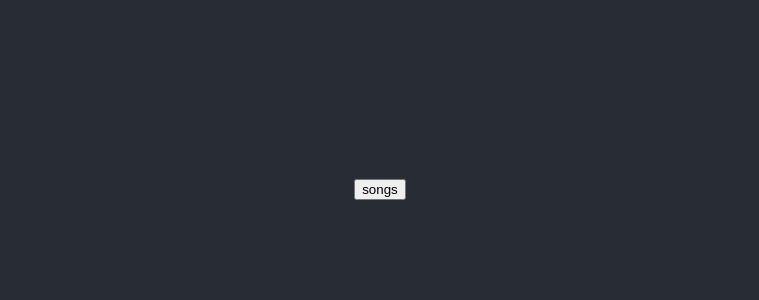
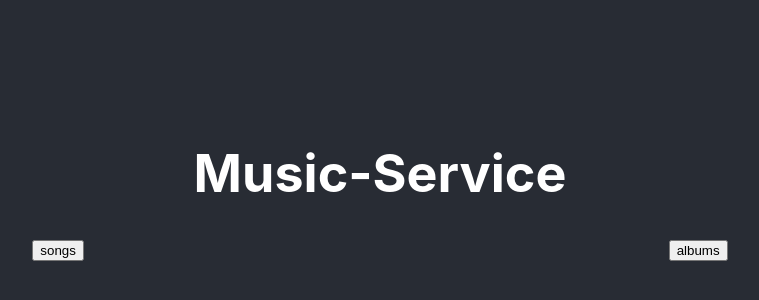
Before and after one commit to zilbers/music-service, a React (Create React App) app in the folder client/: page / in a window 1280 px wide. Shown: the part 216-516 px from the top of the page, without its empty margins (260-1019 px from the left). Built offline with nearby package versions, Linux system fonts and the light colour scheme.

Commit message:
Building client

```diff
--- a/client/src/App.css
+++ b/client/src/App.css
@@ -36,3 +36,9 @@
     transform: rotate(360deg);
   }
 }
+
+.showCase{
+  display: flex;
+  justify-content: space-around;
+  width: 100%;
+}
--- a/client/src/App.js
+++ b/client/src/App.js
@@ -1,13 +1,18 @@
-import React, { useState } from 'react';
-import Songs from './components/Songs'
-import './App.css';
-import { get, deleteById, update, create } from './modules/axios-module';
+import React, { useState } from "react";
+import Songs from "./components/Songs";
+import Albums from "./components/Albums";
+import "./App.css";
+import { get, deleteById, update, create } from "./modules/axios-module";
 
 function App() {
   return (
-    <div className='App'>
-      <header className='App-header'>
-        <Songs get={get} deleteById={deleteById}/>
+    <div className="App">
+      <header className="App-header">
+        <h1>Music-Service</h1>
+        <div className="showCase">
+          <Songs get={get} deleteById={deleteById} />
+          <Albums type="albums" get={get} deleteById={deleteById} />
+        </div>
       </header>
     </div>
   );
--- /dev/null
+++ b/client/src/components/Albums.js
@@ -0,0 +1,44 @@
+import React, { useState } from "react";
+import "./css/Table.css";
+
+function Albums(props) {
+  const [data, setData] = useState();
+
+  async function getAll() {
+    await props
+      .get(`lists/${props.type}`)
+      .then((data) => setData(data.data))
+      .catch((err) => console.log(err));
+  }
+
+  async function deleteById(album_id) {
+    if (window.confirm(`Delete the ${props.type}?`)) {
+      await props
+        .deleteById(`${props.type}/${album_id}`)
+        .then((res) => {
+          getAll();
+          alert(res.data);
+        })
+        .catch((err) => console.log(err));
+    }
+  }
+
+  return (
+    <div className="mainWrapper">
+      {!data && <button onClick={getAll}>albums</button>}
+      {data && (
+        <div className="display">
+          <button className="type" onClick={() => setData()}>albums</button>
+          {data.map((data) => (
+            <div className="row" key={data.album_id}>
+              <span>{data.name}</span>
+              <button onClick={() => deleteById(data.album_id)}>Delete</button>
+            </div>
+          ))}
+        </div>
+      )}
+    </div>
+  );
+}
+
+export default Albums;
--- a/client/src/components/Songs.js
+++ b/client/src/components/Songs.js
@@ -12,6 +12,7 @@ function Songs(props) {
   }
 
   async function deleteSong(song_id) {
+    if (window.confirm("Delete the song?")) {
       await props
         .deleteById(`songs/${song_id}`)
         .then((res) => {
@@ -20,17 +21,18 @@ function Songs(props) {
         })
         .catch((err) => console.log(err));
     }
+  }
 
   return (
-    <div className="songs">
+    <div className="mainWrapper">
       {!data && <button onClick={getAllSongs}>songs</button>}
       {data && (
         <div className="display">
-          <button onClick={() => setData()}>Songs</button>
+          <button className="type" onClick={() => setData()}>Songs</button>
           {data.map((data) => (
             <div className="row" key={data.song_id}>
               <span>{data.title}</span>
-              <button onClick={()=>deleteSong(data.song_id)}>Delete</button>
+              <button onClick={() => deleteSong(data.song_id)}>Delete</button>
             </div>
           ))}
         </div>
--- a/client/src/components/css/Table.css
+++ b/client/src/components/css/Table.css
@@ -11,3 +11,12 @@
     width: 90%;
     padding: 2%;
 }
+
+.mainWrapper{
+    display: flex;
+    align-items: flex-start;
+}
+
+.type {
+    align-self: center;
+}
```
Lines whose indentation alone changed are shown as unchanged.
